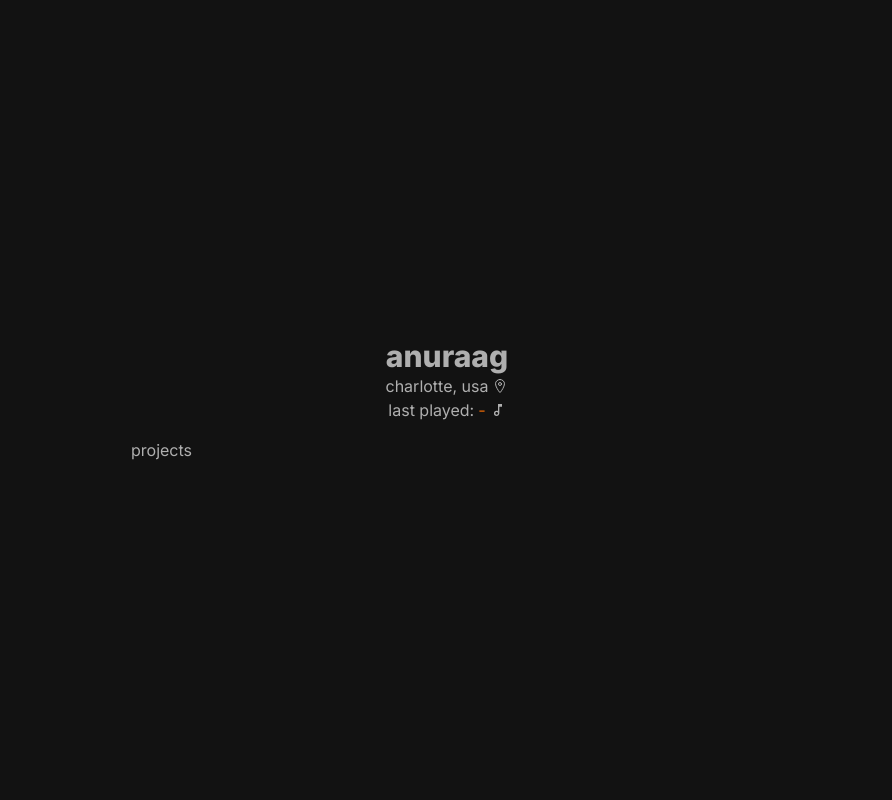
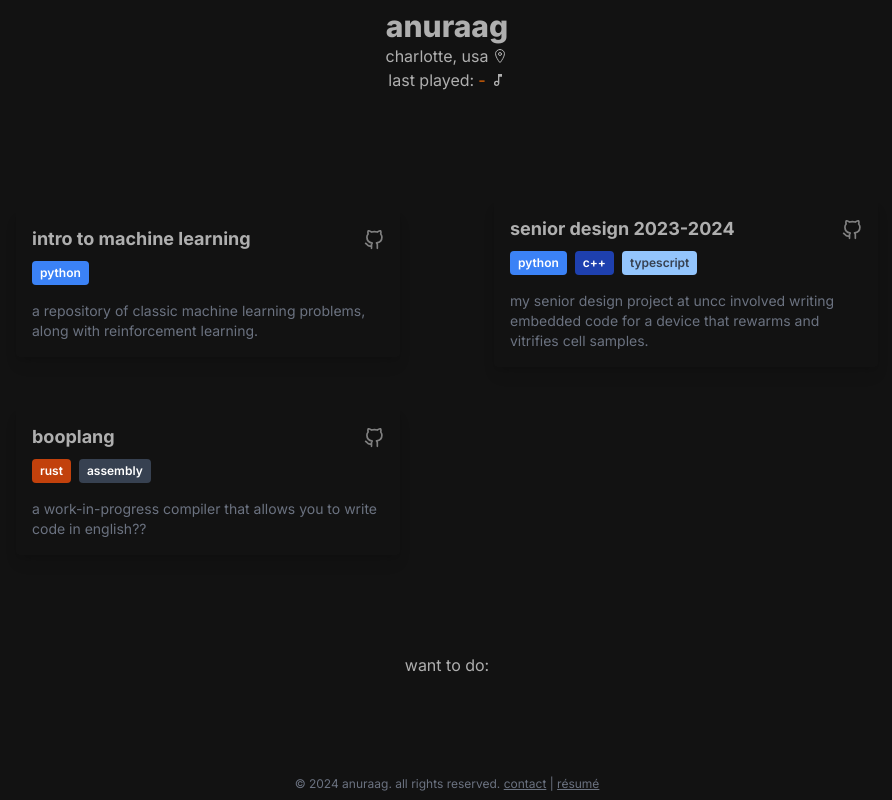
Before and after one commit to boopdotpng/portfolio, a Next.js app: page / in a window 1280 px wide. Shown: the whole page, without its empty margins (193-1085 px from the left). Built offline with nearby package versions, Linux system fonts and the light colour scheme; no server answers.

Commit message:
added footer and grid for projects

```diff
--- a/src/app/page.tsx
+++ b/src/app/page.tsx
@@ -1,10 +1,33 @@
 import { IoLocationOutline } from "react-icons/io5";
 import LastFM from "@/components/LastFM";
 import { Suspense } from "react";
+import { ProjectCard } from "./types";
+import Project from "@/components/Project";
+
+const projects: ProjectCard[] = [
+  {
+    name: "intro to machine learning",
+    url: "https://github.com/boopdotpng/machine-learning-hw-uncc",
+    desc: "a repository of classic machine learning problems, along with reinforcement learning.",
+    languages: ["python"],
+  },
+  {
+    name: "senior design 2023-2024",
+    url: "https://github.com/boopdotpng/senior-design-23to24",
+    desc: "my senior design project at uncc involved writing embedded code for a device that rewarms and vitrifies cell samples.",
+    languages: ["python", "c++", "typescript"],
+  },
+  {
+    name: "booplang",
+    url: "https://github.com/boopdotpng/booplang",
+    desc: "a work-in-progress compiler that allows you to write code in english??",
+    languages: ["rust", "assembly"],
+  },
+];
 
 export default async function Main() {
   return (
-    <main className="bg-[#121212] p-[0.5rem] text-[#afafaf] main flex flex-col justify-center items-center min-h-screen">
+    <main className="bg-[#121212] p-[0.5rem] text-[#afafaf] main flex flex-col justify-between items-center min-h-screen">
       <section className="w-1/2 h-3/4 flex flex-col items-center">
         <h1 className="font-extrabold text-3xl">anuraag</h1>
         <div className="text-center flex gap-1 items-center ">
@@ -20,9 +43,24 @@ export default async function Main() {
         </div>
       </section>
 
-      <section className="w-1/2 mt-4">
-        <h2> projects </h2>
+      <section className="w-3/4 mt-2 grid sm:grid-cols-1 lg:grid-cols-2 gap-2 place-items-center">
+        {projects.map((p) => (
+          <Project project={p} />
+        ))}
       </section>
+      <section>
+        want to do:
+      </section>
+      <footer className="w-full text-center text-xs text-gray-500 mt-4">
+        © 2024 anuraag. all rights reserved.&nbsp;
+        <a href="mailto::anuraag.warudkar@gmail.com" className="underline">
+          contact
+        </a>
+        &nbsp;|&nbsp;
+        <a href="mailto::anuraag.warudkar@gmail.com" className="underline">
+          résumé
+        </a>
+      </footer>
     </main>
   );
 }
--- /dev/null
+++ b/src/components/Project.tsx
@@ -0,0 +1,42 @@
+import { ProjectCard } from "@/app/types";
+import { FiGithub } from "react-icons/fi";
+
+const languageColors: { [key: string]: string } = {
+  javascript: "bg-yellow-300 text-gray-700",
+  typescript: "bg-blue-300 text-gray-700",
+  python: "bg-blue-500 text-white",
+  rust: "bg-orange-700 text-white",
+  assembly: "bg-gray-700 text-white",
+  "c++": "bg-blue-800 text-white",
+};
+
+export default function Project({ project }: { project: ProjectCard }) {
+  return (
+    <div className="max-w-sm rounded overflow-hidden shadow-lg p-4 m-4">
+      <div className="flex items-center justify-between mb-2">
+        <a href={project.url} className="font-bold text-lg hover:underline">
+          {project.name}
+        </a>
+        <a
+          href={project.url}
+          className="inline-block text-gray-700 hover:text-gray-900"
+        >
+          <FiGithub className="inline" color="gray" size={20} />
+        </a>
+      </div>
+      <div className="flex flex-wrap mb-2">
+        {project.languages.map((language, index) => (
+          <span
+            key={index}
+            className={`inline-block rounded px-2 py-1 text-xs font-semibold mr-2 mb-2 ${
+              languageColors[language] || "bg-gray-200 text-gray-700"
+            }`}
+          >
+            {language}
+          </span>
+        ))}
+      </div>
+      <p className="text-gray-500 text-sm">{project.desc}</p>
+    </div>
+  );
+}
```
Also changed, not shown: src/app/types.ts (+7 -0 lines), src/components/Home.tsx (renamed from src/components/home/Home.tsx), src/components/ProgressBar.tsx (renamed from src/components/home/ProgressBar.tsx), src/components/SpotifyWidget.tsx (renamed from src/components/home/SpotifyWidget.tsx).
